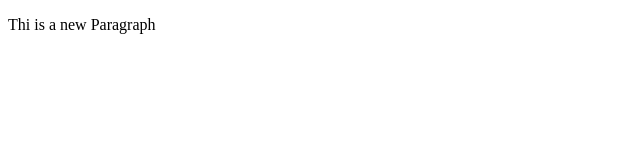
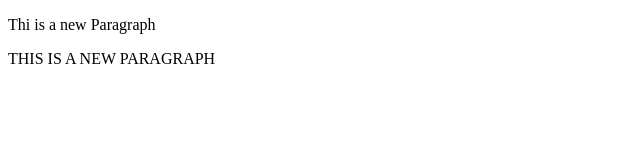
Before and after one commit to Koushikshaw/LocalRepo, a plain HTML site: page index.html in a window 1280 px wide. Shown: the whole page, without its empty margins (0-640 px from the left). Drawn offline with Linux system fonts and the light colour scheme.

Commit message:
Add new Feature

```diff
--- a/index.html
+++ b/index.html
@@ -7,5 +7,6 @@
 </head>
 <body>
     <p>Thi is a new Paragraph</p>
+    <p>THIS IS A NEW PARAGRAPH</p>
 </body>
 </html>
```
